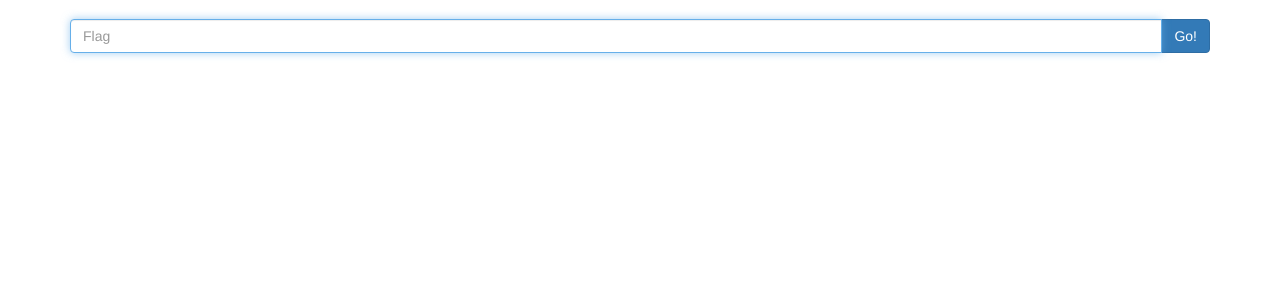
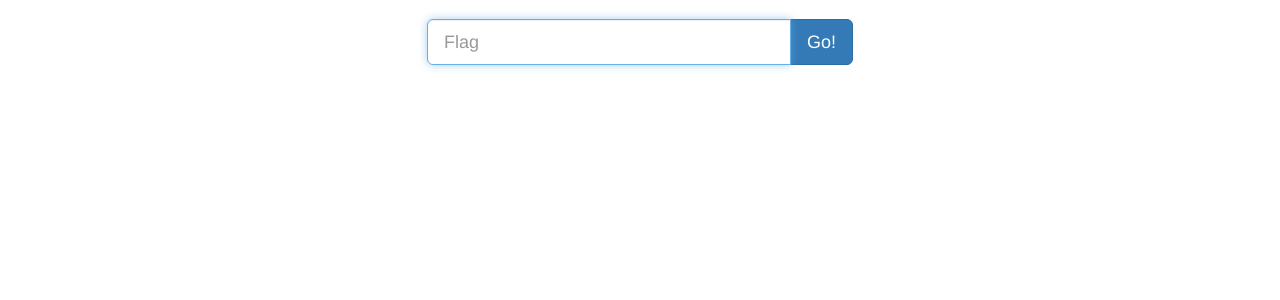
Before and after one commit to CalPolySEC/wrath-ctf-framework, a Flask app: page /submit in a window 1280 px wide. Shown: the part 51-351 px from the top of the page. Run offline with Flask 2, Linux system fonts and the light colour scheme; the visitor is signed in with stand-in values (Sample User, id 1); some libraries are stand-ins or nearby versions.

Commit message:
Style flag submission

```diff
--- a/static/css/main.css
+++ b/static/css/main.css
@@ -50,3 +50,8 @@ body {
 .level.completed {
   background-color: #2ecc71;
 }
+
+.flag-submission {
+  margin: 0 auto;
+  max-width: 426px;
+}
--- a/templates/submit.html
+++ b/templates/submit.html
@@ -1,8 +1,8 @@
 {% extends 'base.html' %}
 
 {% block body %}
-    <form method="POST" action="{{ url_for('submit_flag') }}">
-      <div class="input-group">
+    <form class="flag-submission" method="POST" action="{{ url_for('submit_flag') }}">
+      <div class="input-group input-group-lg">
         <input type="text" name="flag" class="form-control" placeholder="Flag" required autofocus>
         <span class="input-group-btn">
           <button class="btn btn-primary" type="button">Go!</button>
```
